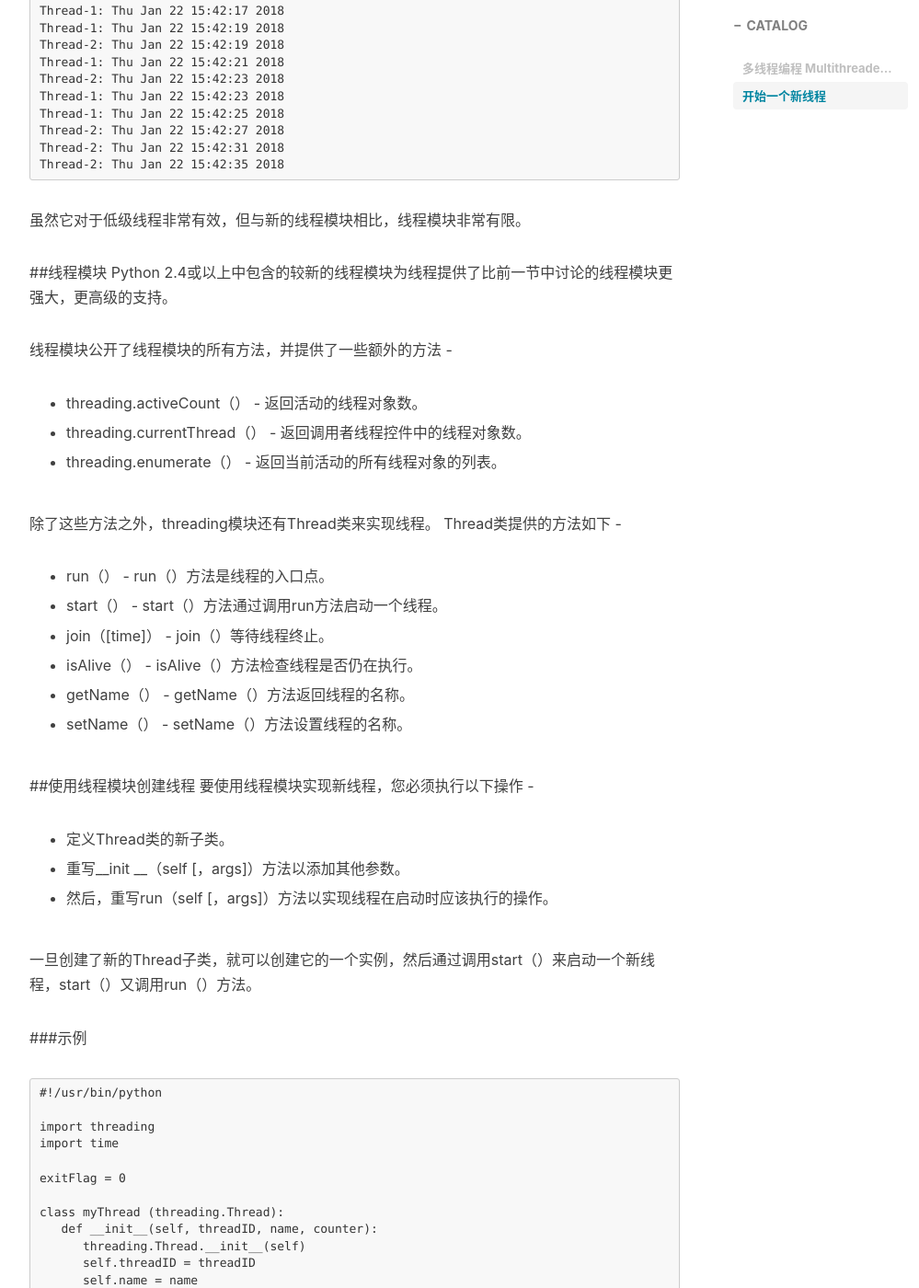
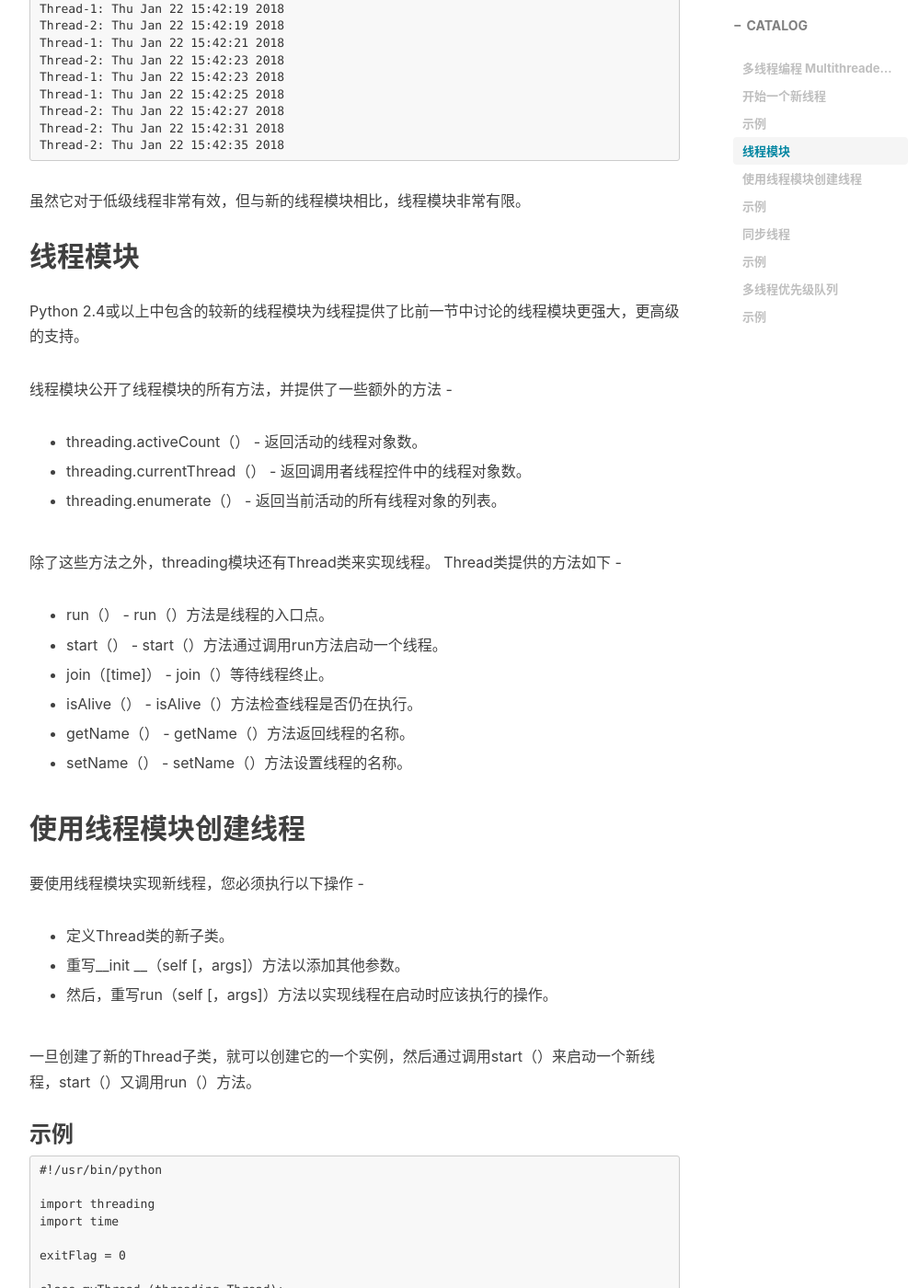
Before and after one commit to thomaslzb/thomaslzb.github.io, a Jekyll site: the page built from _posts/2018-09-14-Python - Multithreaded Programming(Python 多线程编程).md, in a window 1280 px wide and 1400 px high, scrolled down 1995 px. Shown: the whole window at 92% size, without its empty margins (233-1232 px from the left). Built offline with Jekyll 4.4.1, drawn with Linux system fonts in a browser that asks for light colours; nearby versions of some CDN libraries; comment, search, counter and statistics services are not loaded; some of the changed text lies outside the part shown.

Commit message:
post new

```diff
--- a/_posts/2018-09-14-Python - Multithreaded Programming(Python 多线程编程).md
+++ b/_posts/2018-09-14-Python - Multithreaded Programming(Python 多线程编程).md
@@ -10,7 +10,7 @@ tags:
     - Python
 ---
 
-# 多线程编程 Multithreaded Programming
+# 多线程编程 Multithreaded Programming #
 
 运行多个线程类似于同时运行多个不同的程序，但具有以下好处 -
 
@@ -24,7 +24,7 @@ tags:
 
 - 当其他线程正在运行时，它可以暂时被搁置（也称为休眠） - 这称为让步。
 
-## 开始一个新线程
+## 开始一个新线程 ##
 要生成另一个线程，您需要调用线程模块中可用的以下方法 -
 
 
@@ -37,7 +37,7 @@ tags:
 
 在这里，args是一个参数元组; 使用空元组来调用函数而不传递任何参数。 kwargs是关键字参数的可选字典。
 
-###示例
+### 示例 ###
 
 	#!/usr/bin/python
 
@@ -80,7 +80,7 @@ tags:
 
 虽然它对于低级线程非常有效，但与新的线程模块相比，线程模块非常有限。
 
-##线程模块
+## 线程模块 ##
 Python 2.4或以上中包含的较新的线程模块为线程提供了比前一节中讨论的线程模块更强大，更高级的支持。
 
 线程模块公开了线程模块的所有方法，并提供了一些额外的方法 -
@@ -105,7 +105,7 @@ Python 2.4或以上中包含的较新的线程模块为线程提供了比前一
 
 - setName（） - setName（）方法设置线程的名称。
 
-##使用线程模块创建线程
+## 使用线程模块创建线程 ##
 要使用线程模块实现新线程，您必须执行以下操作 -
 
 - 定义Thread类的新子类。
@@ -116,7 +116,7 @@ Python 2.4或以上中包含的较新的线程模块为线程提供了比前一
 
 一旦创建了新的Thread子类，就可以创建它的一个实例，然后通过调用start（）来启动一个新线程，start（）又调用run（）方法。
 
-###示例
+### 示例 ###
 
 	#!/usr/bin/python
 
@@ -174,7 +174,7 @@ Python 2.4或以上中包含的较新的线程模块为线程提供了比前一
     Exiting Thread-2
 
 
-##同步线程
+## 同步线程 ##
 Python提供的线程模块包含一个易于实现的锁定机制，允许您同步线程。 通过调用Lock（）方法创建一个新锁，该方法返回新锁。
 
 新锁对象的获取（阻塞）方法用于强制线程同步运行。 可选的阻塞参数使您可以控制线程是否等待获取锁定。
@@ -183,7 +183,7 @@ Python提供的线程模块包含一个易于实现的锁定机制，允许您
 
 新锁对象的release（）方法用于在不再需要时释放锁。
 
-###示例
+### 示例 ###
 
 	#!/usr/bin/python
 
@@ -244,7 +244,7 @@ Python提供的线程模块包含一个易于实现的锁定机制，允许您
 	Exiting Main Thread
 
 
-##多线程优先级队列
+## 多线程优先级队列 ##
 Queue模块允许您创建一个可以容纳特定数量项目的新队列对象。 有以下方法来控制队列 -
 
 - get（） - get（）从队列中删除并返回一个项目。
@@ -257,7 +257,7 @@ Queue模块允许您创建一个可以容纳特定数量项目的新队列对象
 
 - full（） - 如果队列已满，则full（）返回True; 否则，错误。
 
-###示例
+### 示例 ###
 
     #!/usr/bin/python
 
```
